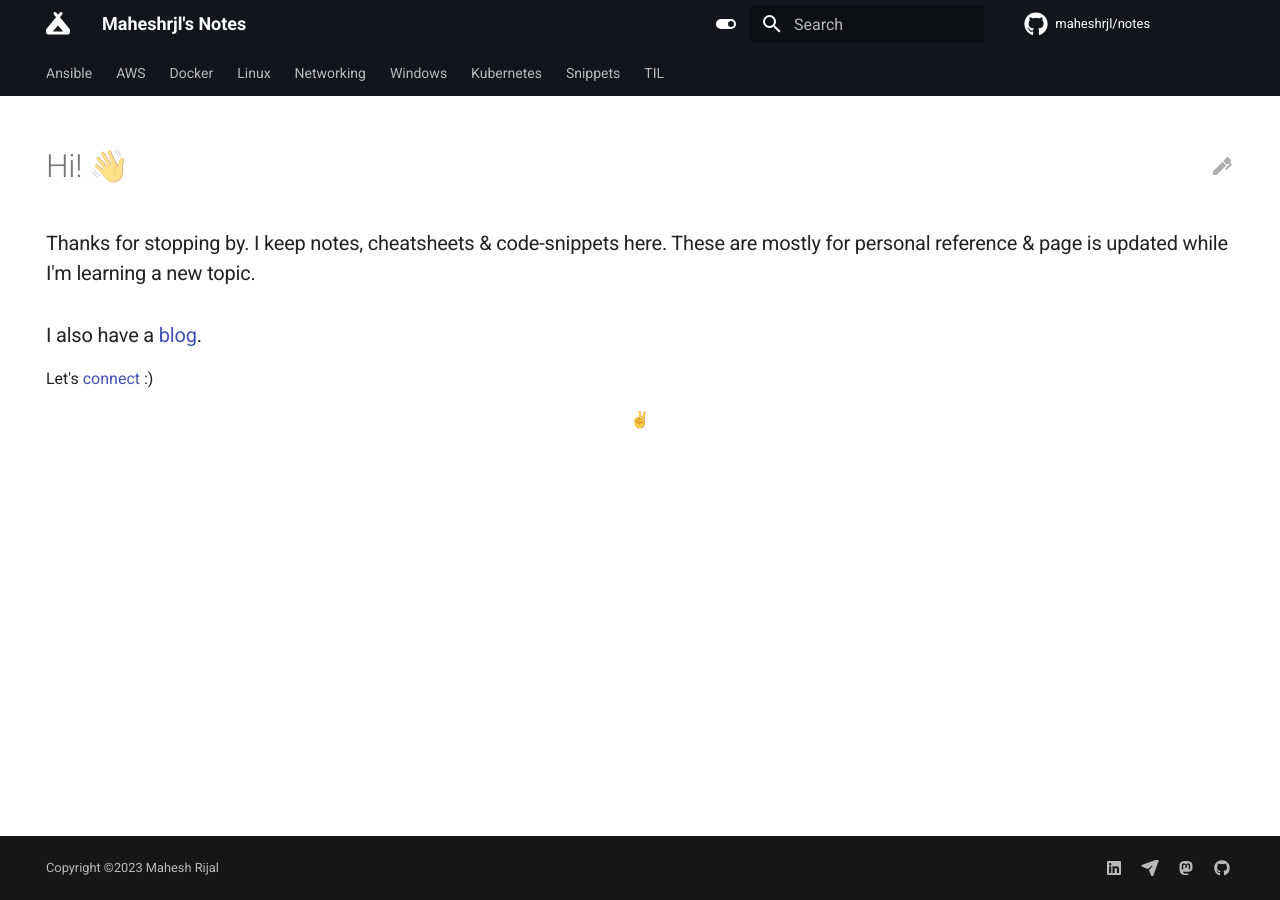
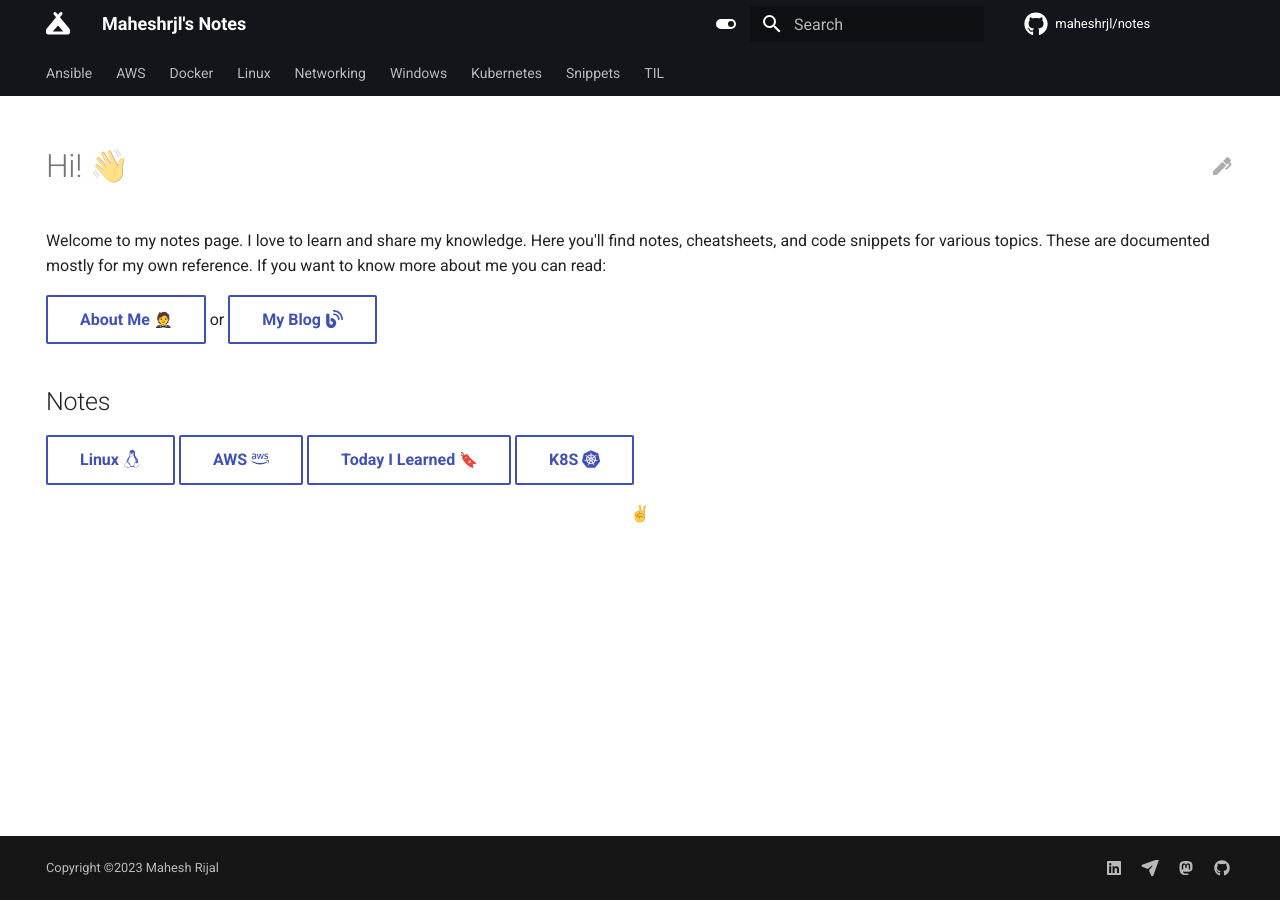
Before and after one commit to maheshrijal/notes, an MkDocs documentation site: the page built from docs/index.md, in a window 1280 px wide. Built offline with MkDocs 1.6.1 and Material for MkDocs 9.7.7, drawn with Linux system fonts in a browser that asks for light colours; emoji names are drawn with the system emoji font; comment, search, counter and statistics services are not loaded.

Commit message:
update homepage

```diff
--- a/docs/index.md
+++ b/docs/index.md
@@ -8,12 +8,15 @@ hide:
 
 # Hi! 👋
 
-### Thanks for stopping by. I keep notes, cheatsheets & code-snippets here. These are mostly for personal reference & page is updated while I'm learning a new topic.
+Welcome to my notes page. I love to learn and share my knowledge. Here you'll find notes, cheatsheets, and code snippets for various topics. These are documented mostly for my own reference. If you want to know more about me you can read:
+
+[About Me :person_in_tuxedo:](https://maheshrjl.com/about){ .md-button } or [My Blog :fontawesome-solid-blog:](https://maheshrjl.com/){ .md-button }
 
 
-### I also have a [blog](https://blog.maheshrjl.com/).
+## Notes
+
+[Linux :simple-linux:](./linux/curl){ .md-button } [AWS :fontawesome-brands-aws:](./aws/aws-cli/ec2){ .md-button } [Today I Learned :bookmark:](./til){ .md-button } [K8S :simple-kubernetes:](./kubernetes/k8s-intro){ .md-button }
 
 
-Let's [connect](https://maheshrjl.me/) :)
 
 <p style="text-align: center;">✌</p>
```
